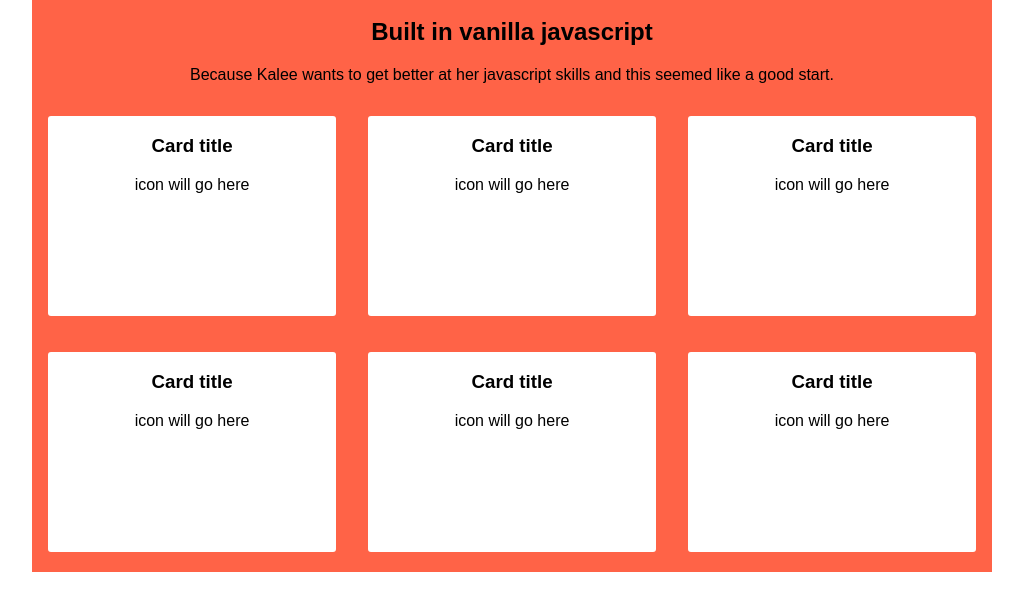
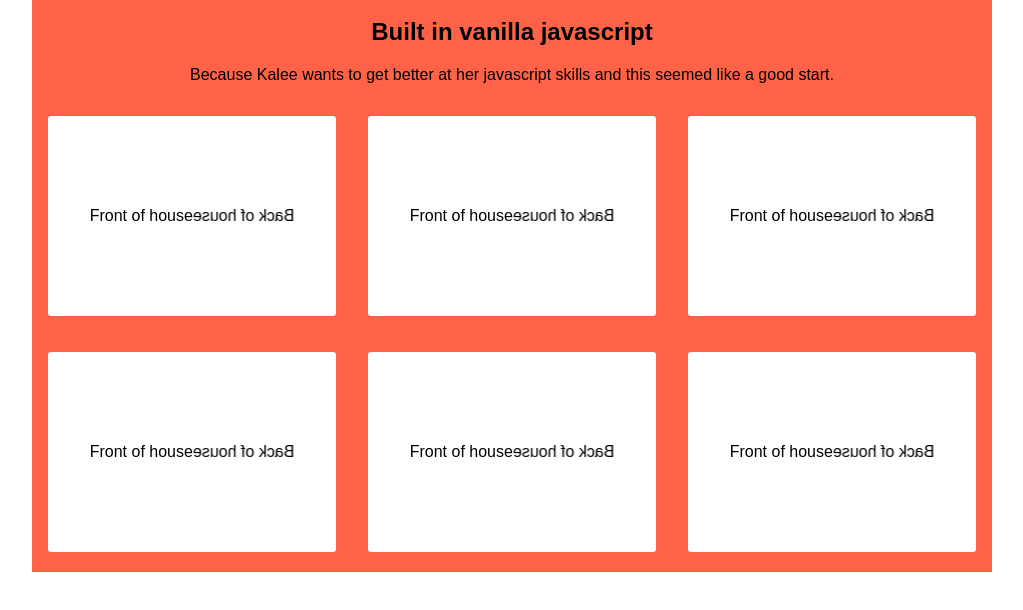
Before and after one commit to keversole/match-game, a plain HTML site: page index.html in a window 1280 px wide. Shown: the part 120-730 px from the top of the page, without its empty margins (128-1151 px from the left). Drawn offline with Linux system fonts and the light colour scheme.

Commit message:
Added main.js, added CSS transform styles, updated card front/back markup

```diff
--- a/index.html
+++ b/index.html
@@ -22,54 +22,30 @@
     </p>
     <div class="card-wrap">
       <div class="card">
-        <h3>
-          Card title
-        </h3>
-        <p>
-          icon will go here
-        </p>
+        <div class="front">Front of house</div>
+        <div class="back">Back of house</div>
       </div>
       <div class="card">
-        <h3>
-          Card title
-        </h3>
-        <p>
-          icon will go here
-        </p>
+        <div class="front">Front of house</div>
+        <div class="back">Back of house</div>
       </div>
       <div class="card">
-        <h3>
-          Card title
-        </h3>
-        <p>
-          icon will go here
-        </p>
+        <div class="front">Front of house</div>
+        <div class="back">Back of house</div>
       </div>
     </div>
       <div class="card-wrap">
         <div class="card">
-          <h3>
-            Card title
-          </h3>
-          <p>
-            icon will go here
-          </p>
+          <div class="front">Front of house</div>
+          <div class="back">Back of house</div>
         </div>
         <div class="card">
-          <h3>
-            Card title
-          </h3>
-          <p>
-            icon will go here
-          </p>
+          <div class="front">Front of house</div>
+          <div class="back">Back of house</div>
         </div>
         <div class="card">
-          <h3>
-            Card title
-          </h3>
-          <p>
-            icon will go here
-          </p>
+          <div class="front">Front of house</div>
+          <div class="back">Back of house</div>
         </div>
       </div>
     </div>
--- a/sass/main.scss
+++ b/sass/main.scss
@@ -24,4 +24,21 @@ body {
   border-radius: 3px;
   height: 200px;
   margin-bottom: 20px;
+
+  display: flex;
+  align-items: center;
+  justify-content: center;
+
+  -webkit-transform-style: preserve-3d;
+ transform-style: preserve-3d;
+ -webkit-transition: -webkit-transform 0.8s cubic-bezier(0.175, 0.885, 0.32, 1.275);
+ transition: -webkit-transform 0.8s cubic-bezier(0.175, 0.885, 0.32, 1.275);
+ transition: transform 0.8s cubic-bezier(0.175, 0.885, 0.32, 1.275);
+ transition: transform 0.8s cubic-bezier(0.175, 0.885, 0.32, 1.275), -webkit-transform 0.8s cubic-bezier(0.175, 0.885, 0.32, 1.275);
+
+  .back,
+  &.flipped {
+    -webkit-transform: rotateY(180deg);
+    transform: rotateY(180deg);
+  }
 }
```
Also changed, not shown: css/main.css, js/main.js (added), 1 other file.
